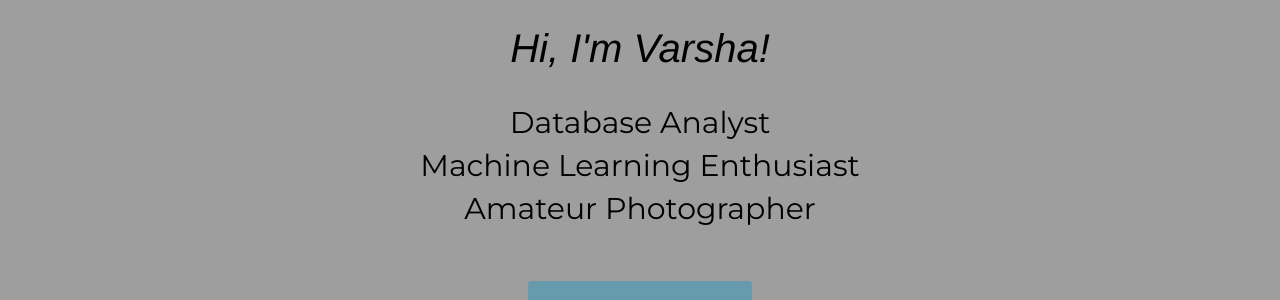
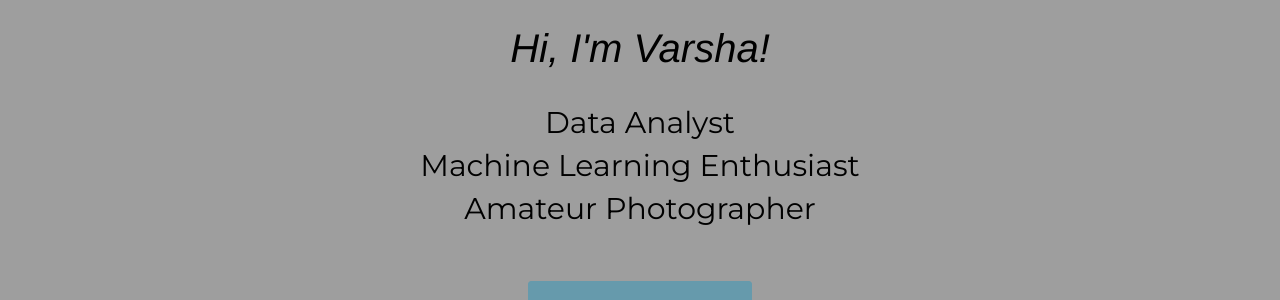
Before and after one commit to VarshaPrabhakar07/VarshaPrabhakar07.github.io, a Jekyll site: the page built from index.html, in a window 1280 px wide and 900 px high. Shown: the part 280-580 px from the top of the window. Built offline with Jekyll 4.4.1, drawn with Linux system fonts in a browser that asks for light colours; some web fonts are replaced.

Commit message:
Update header.html

```diff
--- a/_includes/header.html
+++ b/_includes/header.html
@@ -45,7 +45,7 @@
         <div class="container">
             <div class="intro-text">
                 <div class="intro-lead-in">Hi, I'm Varsha!</div>
-                <div class="intro-heading">Database Analyst <br> Machine Learning Enthusiast <br> Amateur Photographer</div>
+                <div class="intro-heading">Data Analyst <br> Machine Learning Enthusiast <br> Amateur Photographer</div>
                 <a href="#services" class="page-scroll btn btn-xl">Tell Me More</a>
             </div>
         </div>
```
